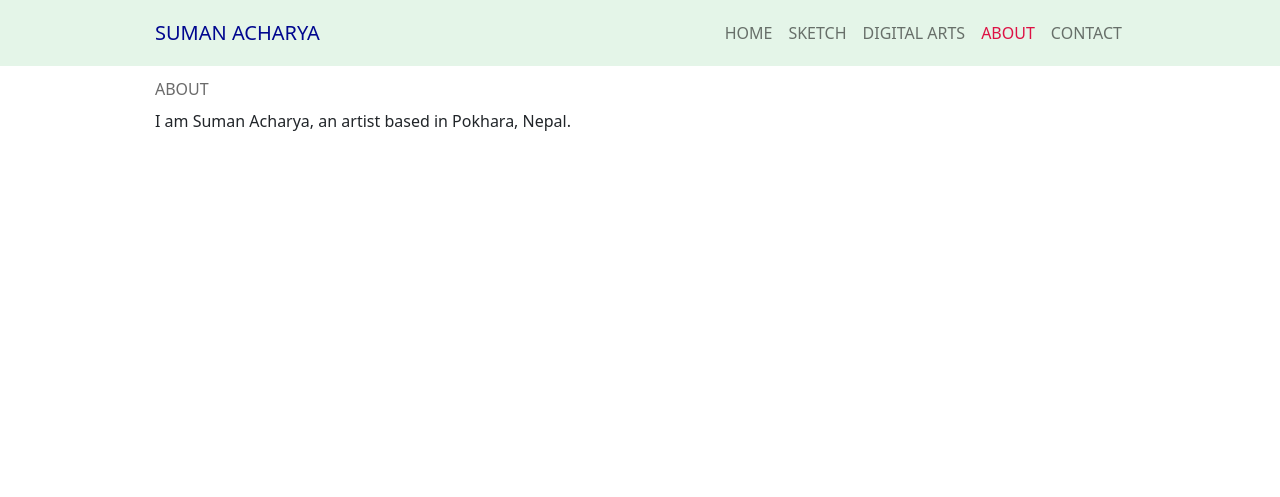
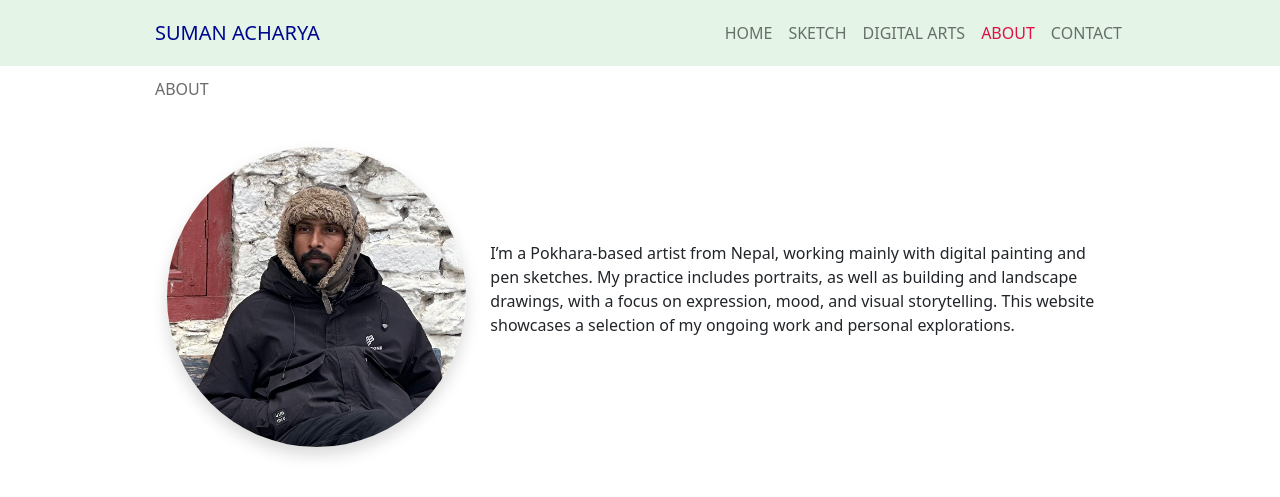
Before and after one commit to suman975/suman975.github.io, a Jekyll site: the page built from about.html, in a window 1280 px wide. Shown: the top 497 px of the page. Built offline with Jekyll 4.4.1, drawn with Linux system fonts in a browser that asks for light colours; comment, search, counter and statistics services are not loaded.

Commit message:
Completed

```diff
--- a/about.html
+++ b/about.html
@@ -4,4 +4,16 @@ title: About
 permalink: /about/
 ---
 
-I am Suman Acharya, an artist based in Pokhara, Nepal.
+<div class="container my-5">
+    <div class="row align-items-center">
+        <!-- Photo column -->
+        <div class="col-md-4 text-center mb-4 mb-md-0">
+            <img src="{{ '/assets/website_images_videos/suman-acharya-artist.jpg' | relative_url }}" alt="My Photo" class="img-fluid rounded-circle shadow">
+        </div>
+
+        <!-- Text column -->
+        <div class="col-md-8">
+            <p>I’m a Pokhara-based artist from Nepal, working mainly with digital painting and pen sketches. My practice includes portraits, as well as building and landscape drawings, with a focus on expression, mood, and visual storytelling. This website showcases a selection of my ongoing work and personal explorations.</p>
+        </div>
+    </div>
+</div>
```
Also changed, not shown: assets/website_images_videos/suman-acharya-artist.jpg (added).
